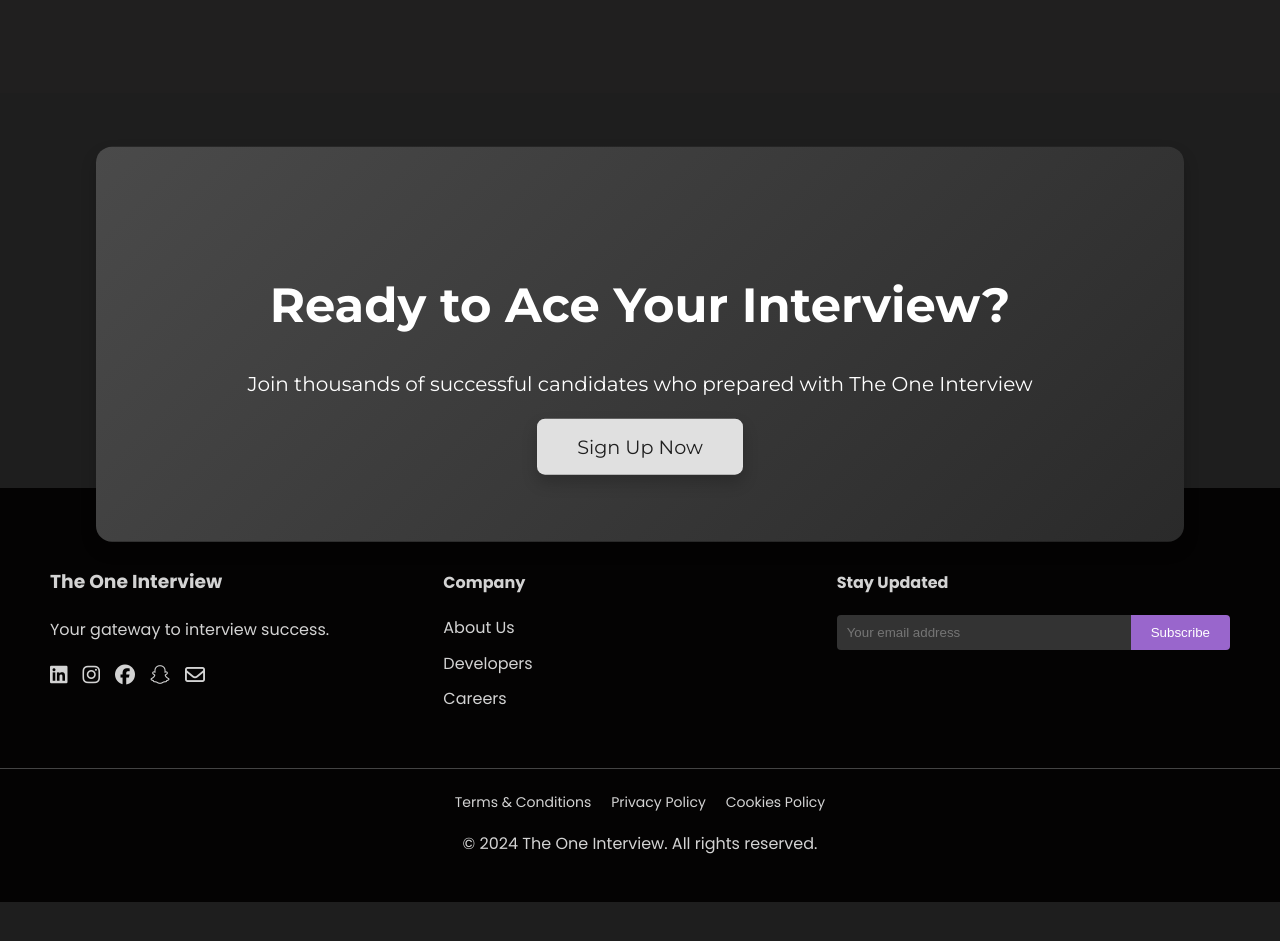
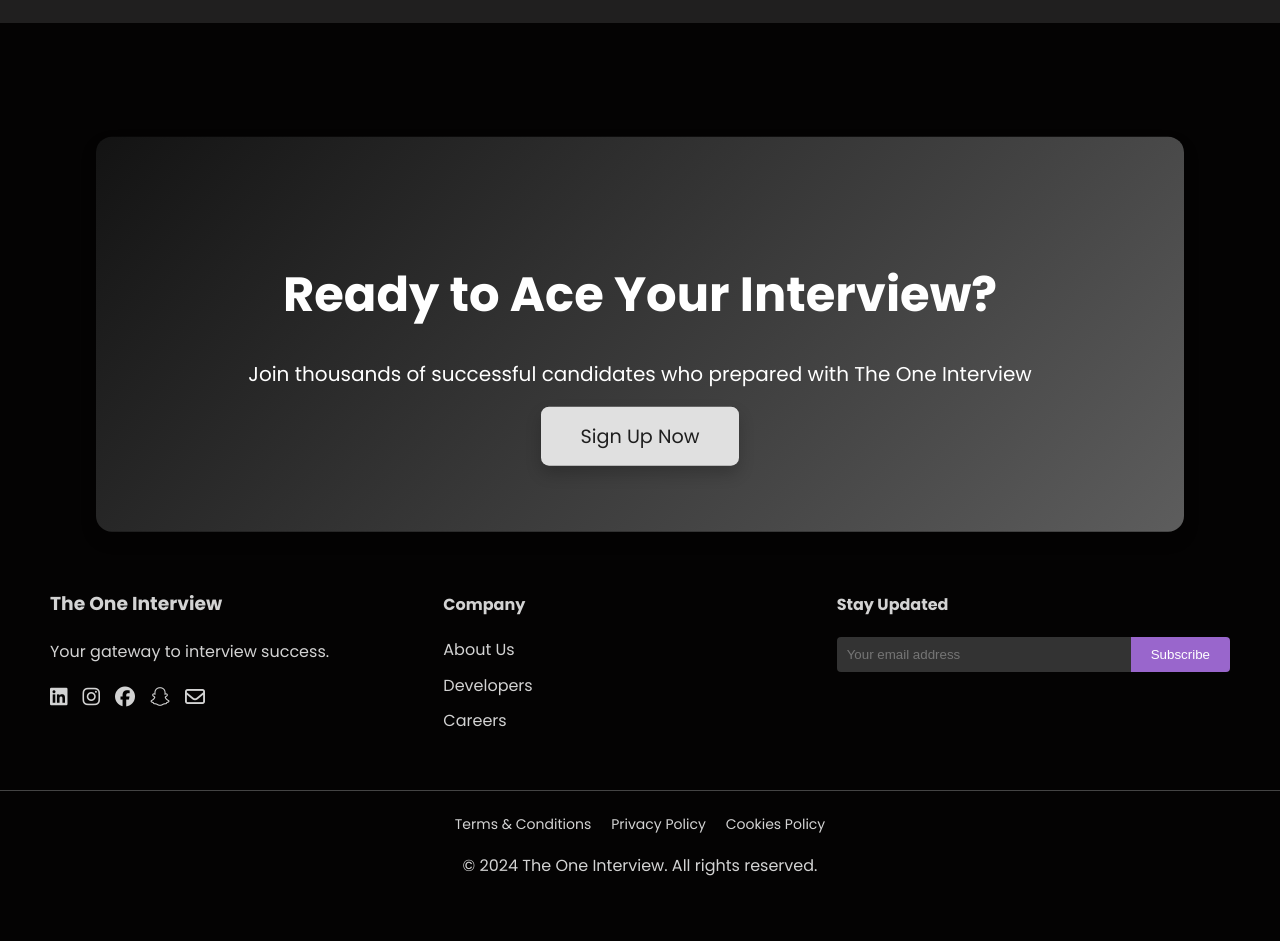
Before and after one commit to Real-Partha/The-One-Interview, a React (Vite) app in the folder Frontend/: page / in a window 1280 px wide. Shown: the part 3020-3961 px from the top of the page. Before the commit the page ends 3922 px from the top, so only its background shows below. Built offline with nearby package versions, Linux system fonts and the light colour scheme; no server answers; a web font is replaced by a local one.

Commit message:
Css fixes in Questionspage

```diff
--- a/Frontend/src/components/Footer/Footer.css
+++ b/Frontend/src/components/Footer/Footer.css
@@ -14,6 +14,7 @@
   justify-content: space-between;
   flex-wrap: wrap;
   padding: 0 50px;
+  margin-top: 2rem;
 }
 
 .footer-section {
@@ -194,7 +195,8 @@
 
 .cta-section {
   padding: 5rem 2rem;
-  background: linear-gradient(135deg, #6e8efb, #a777e3);
+  /* background: linear-gradient(135deg, #6e8efb, #a777e3); */
+  background: linear-gradient(-101deg, #e7dbd0 0%, #686868 50%, #baa899 100%);
   color: white;
   text-align: center;
   border-radius: 1rem;
@@ -252,3 +254,18 @@
     transform: translateY(0);
   }
 }
+
+.footerCTA {
+  padding: 0;
+  margin: 0;
+  display: flex;
+  flex-direction: column;
+  justify-content: space-between;
+}
+
+
+
+body.dark-mode .cta-section {
+  background: linear-gradient(135deg, #131313, #5d5d5d);
+  color: white;
+}
--- a/Frontend/src/components/Footer/Footer.jsx
+++ b/Frontend/src/components/Footer/Footer.jsx
@@ -20,14 +20,14 @@ const Footer = () => {
   };
 
   return (
-  <div className="footerCTA">
+    <footer className={`footer ${isDarkMode ? 'dark-mode' : 'light-mode'}`}>
     <section className="cta-section">
           <h2>Ready to Ace Your Interview?</h2>
           <p>Join thousands of successful candidates who prepared with The One Interview</p>
           <Link to="/signup" className="cta-button primary">Sign Up Now</Link>
         </section>
 
-    <footer className={`footer ${isDarkMode ? 'dark-mode' : 'light-mode'}`}>
+    <div className={`footer ${isDarkMode ? 'dark-mode' : 'light-mode'}`}>
       <div className="footer-content">
         <div className="footer-section company-info">
           <h3>The One Interview</h3>
@@ -88,8 +88,9 @@ const Footer = () => {
         </div>
         <p>&copy; 2024 The One Interview. All rights reserved.</p>
       </div>
+    </div>
     </footer>
-  </div>
+
   );
 };
 
--- a/Frontend/src/components/HomeQuestions/HomeQuestions.css
+++ b/Frontend/src/components/HomeQuestions/HomeQuestions.css
@@ -9,7 +9,12 @@
   transition: all 0.3s ease;
 }
 
+.main-content{
 
+  padding-top: 6rem;
+    margin-top: 1.5%;
+    padding-left: 3rem;
+}
 /* MainContent.css */
 .light-mode .main-content {
   display: flex;
@@ -19,15 +24,13 @@
 
   background: linear-gradient(-101deg, #e7dbd0 0%, #f7f8fa 50%, #baa899 100%);
 
-  padding: 1.5%;
-  margin-top: 1.5%;
 }
 
 .light-mode .sidebar {
   /* background:  linear-gradient(90deg, #eff0f3 0%, #f5f5f5 50%, #edf3ff 100%);  #new addition; */
   box-shadow: 0px 0px 10px rgba(0, 0, 0, 0.2);
   background-color: #ededf3;
-  width: 20%;
+  width: 22%;
   padding: 1.3%;
   border-radius: 15px;
 }
@@ -254,7 +257,7 @@
 
 .right-sidebar {
   /* width: 20%; */
-  min-width: 15%;
+  min-width: 17%;
   border-radius: 15px;
   /* flex-wrap: wrap;
   justify-content: center;
@@ -479,6 +482,7 @@
   display: flex;
   justify-content: center;
   align-items: center;
+  margin-bottom: 5rem;
   margin-top: 30px;
 }
 
@@ -611,16 +615,31 @@
   background-color: #1e1e1e;
   /* Darker Charcoal */
   color: #d3d3d3;
-  padding: 1.5%;
-  margin-top: 1.5%;
+
+  padding-top: 6rem;
+    margin-top: 1.5%;
+    padding-left: 3rem;
   /* Light Gray */
+}
+
+.add-thread-button{
+  background-color: #9966cc;
+  /* Amethyst */
+}
+
+.right-sidebar{
+  margin-right: 3rem;
+}
+
+.sidebar, .right-sidebar{
+  margin-bottom: 4rem;
 }
 
 .dark-mode .sidebar {
   background-color: #252525;
   /* Dark Gray */
   box-shadow: 0px 0px 10px rgba(0, 0, 0, 0.5);
-  width: 20%;
+  width: 22%;
   padding: 1.3%;
   border-radius: 15px;
 }
@@ -856,7 +875,7 @@ body {
 }
 
 .add-thread-input {
-  color: var(--accent-color);
+  color:#9966cc;
 }
 
 .add-thread-input::placeholder {
--- a/Frontend/src/index.css
+++ b/Frontend/src/index.css
@@ -1,5 +1,5 @@
 body {
-  padding-top: 70px;
+  padding-top: 0px;
   transition: background-color 0.3s, color 0.3s;
   overflow-x: hidden;
 }
```
